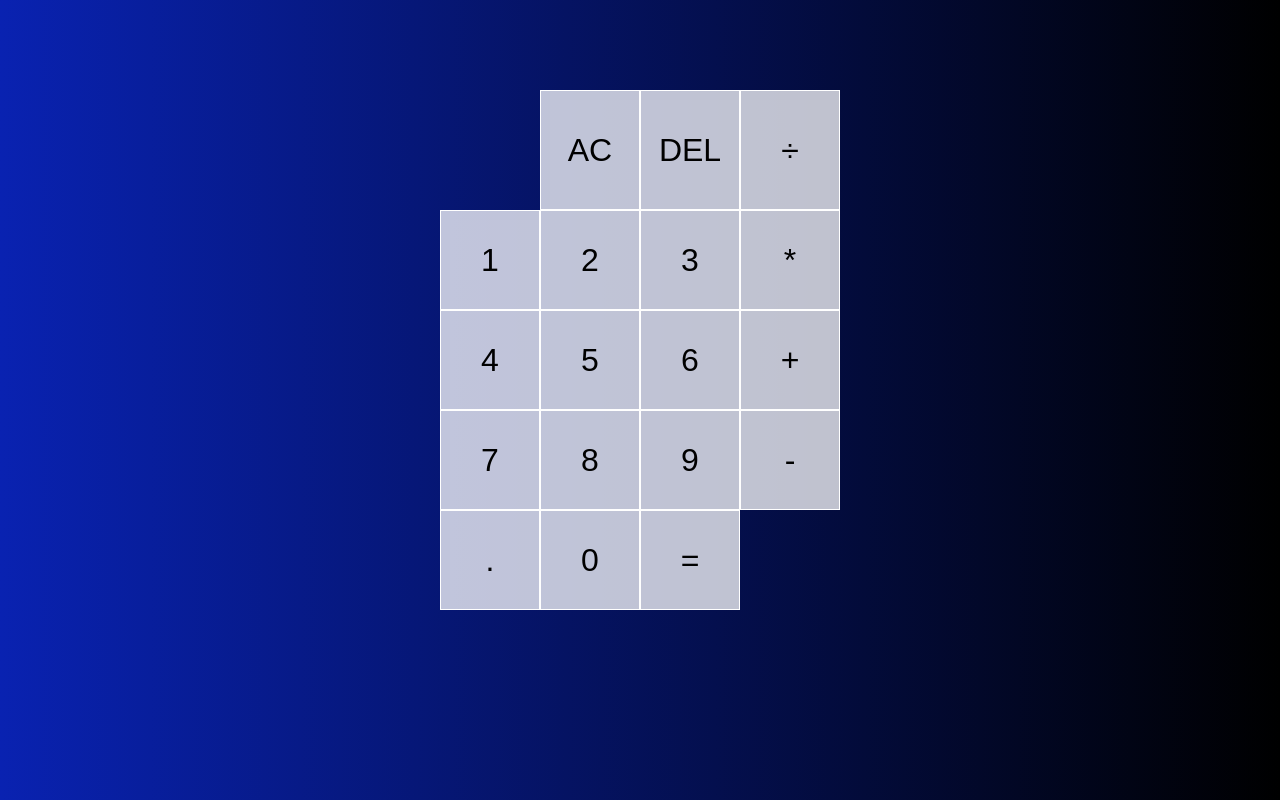
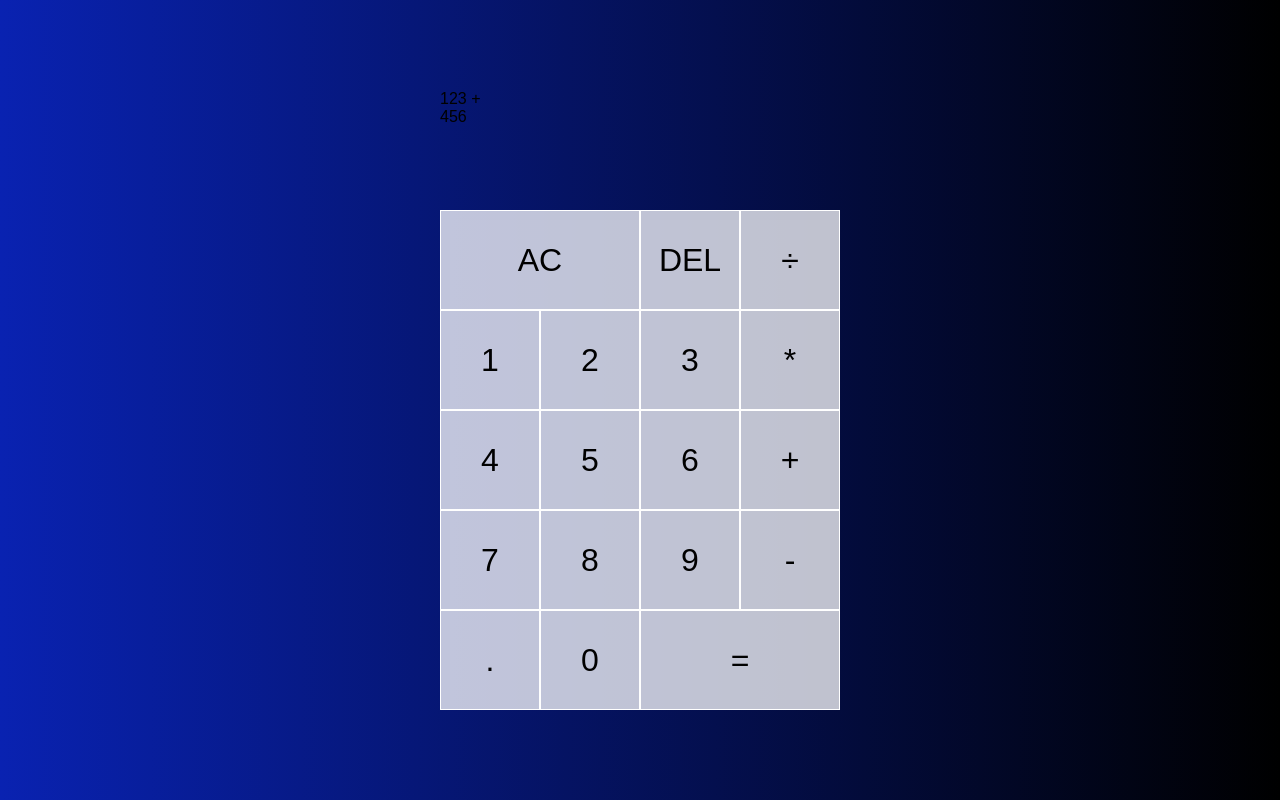
Before and after one commit to AbbiramiJegan/calculator, a plain HTML site: page index.html in a window 1280 px wide. Drawn offline with Linux system fonts and the light colour scheme.

Commit message:
Completed the calculator buttons interface

```diff
--- a/index.html
+++ b/index.html
@@ -13,8 +13,8 @@
 <body>
     <div class="calculator-grid">
         <div class="output">
-            <div data-previous-operand class="previous-operand"></div>
-            <div data-current-operand class="current-operand"></div>
+            <div data-previous-operand class="previous-operand">123 +</div>
+            <div data-current-operand class="current-operand">456</div>
         </div>
         <button data-all-clear class="span-two">AC</button>
         <button data-delete>DEL</button>
--- a/styles.css
+++ b/styles.css
@@ -18,13 +18,14 @@ body {
 .calculator-grid {
     display: grid;
     justify-content: center;
+    /*align-items: center;*/
     align-content: center;
     min-height: 100vh;
     grid-template-columns: repeat(4, 100px);
     grid-template-rows: minmax(120px, auto) repeat(5, 100px);
 }
 
-/* blah */
+/* Styling Buttons */
 .calculator-grid > button{
     cursor: pointer;
     font-size: 2rem;
@@ -33,6 +34,18 @@ body {
     background-color: rgba(255, 255, 255, .75);
 }
 
+/* Cursor behaviour */
 .calculator-grid > button:hover{
     background-color: rgba(255, 255, 255, .9);
 }
+
+/* Spanning the AC and = button to two columns as per the index.html */
+.span-two{
+    grid-column: span 2;
+}
+
+/* Styling my output element as a whole */
+.output{
+    grid-column: 1 / -1;
+
+}
```
